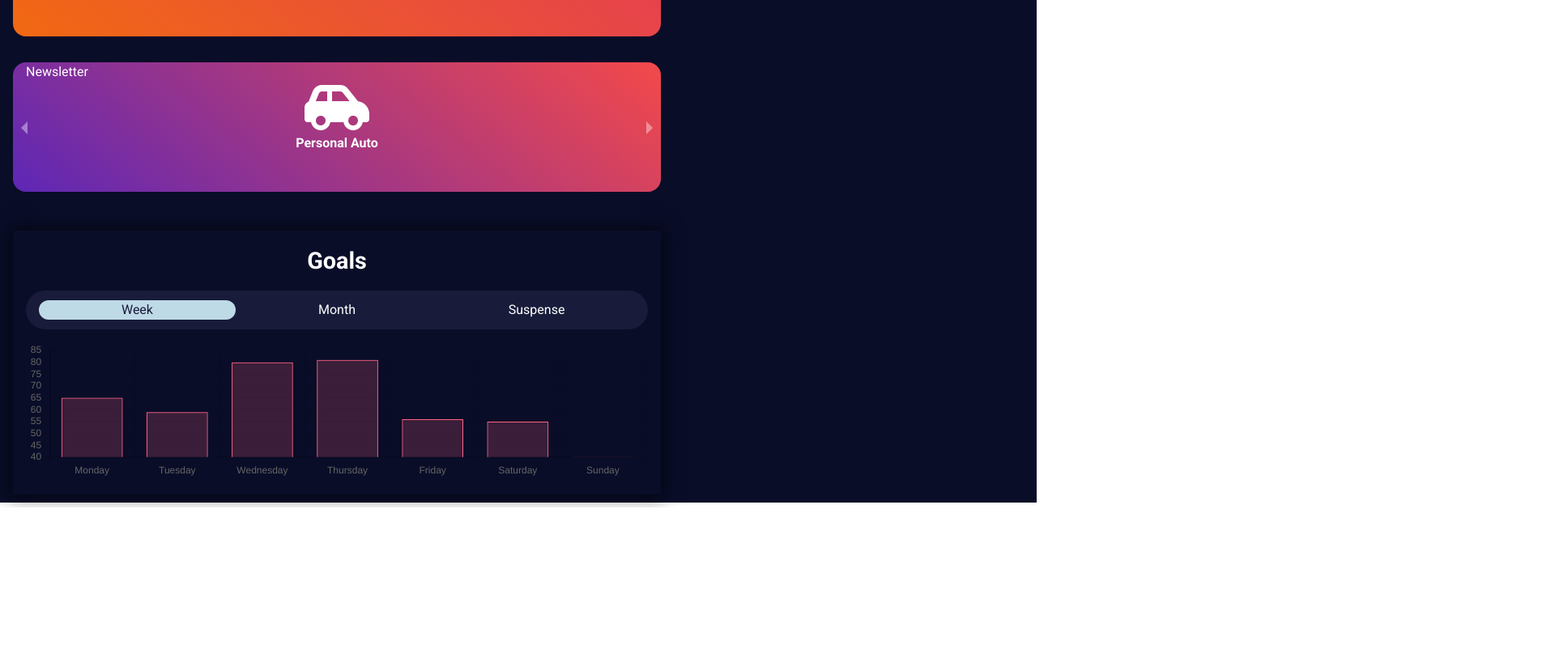
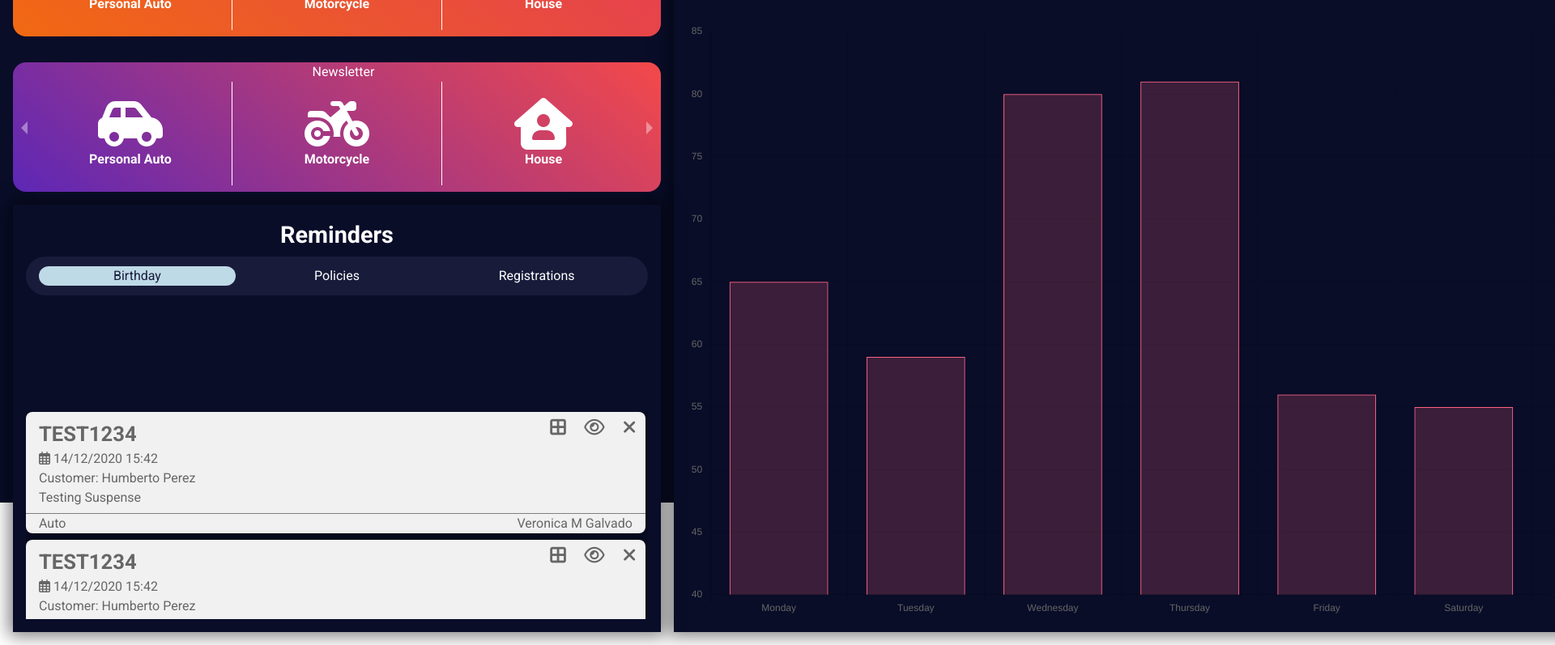
Before and after one commit to DLauracruz/policy, a React app: page / in a window 1280 px wide. Shown: the part 179-976 px from the top of the page at 81% size, 1920 px wide, since content can reach past the window. Before the commit the page ends 806 px from the top, so only its background shows below. Built offline with nearby package versions, Linux system fonts and the light colour scheme.

Commit message:
Te quiero mucho jesus

```diff
--- a/src/components/Birthday/Birthday.js
+++ b/src/components/Birthday/Birthday.js
@@ -1,9 +1,59 @@
-import React from "react";
+import React, { useState } from "react";
+
+import "./Birthday.scss";
 
 export const Birthday = () => {
+  const arr = [1, 2, 3, 4, 5, 6, 7, 8, 9, 0];
+  const [opcion, setOpcion] = useState(0);
+  console.log(arr);
+
   return (
-    <div>
-      <h1>Birthday</h1>
+    <div id="Birthday">
+      <h3>Reminders</h3>
+      <ul>
+        <li
+          className={opcion === 0 ? "selected" : ""}
+          onClick={() => setOpcion(0)}
+        >
+          Birthday
+        </li>
+        <li
+          className={opcion === 1 ? "selected" : ""}
+          onClick={() => setOpcion(1)}
+        >
+          Policies
+        </li>
+        <li
+          className={opcion === 2 ? "selected" : ""}
+          onClick={() => setOpcion(2)}
+        >
+          Registrations
+        </li>
+      </ul>
+
+      <div className="cards">
+        {arr.map(() => (
+          <div className="card">
+            <div className="info">
+              <h4>test1234</h4>
+              <span>
+                <i class="far fa-calendar-alt"></i> 14/12/2020 15:42
+              </span>
+              <span>Customer: Humberto Perez</span>
+              <label>Testing Suspense</label>
+            </div>
+            <div className="icons">
+              <i class="fas fa-border-all"></i>
+              <i class="far fa-eye"></i>
+              <i class="fas fa-times"></i>
+            </div>
+            <div className="footer">
+              <span>Auto</span>
+              <span>Veronica M Galvado</span>
+            </div>
+          </div>
+        ))}
+      </div>
     </div>
   );
 };
--- /dev/null
+++ b/src/components/Birthday/Birthday.scss
@@ -0,0 +1,99 @@
+@import "../../scss/colors";
+#Birthday {
+    display: grid;
+    grid-template-rows: 3em 1fr 16em;
+    background-color: $primary-color;
+    box-shadow: 0px 0px 20px 5px rgba(0, 0, 0, 0.5);
+    padding: 1em;
+    height: 100%;
+    h3 {
+        text-align: center;
+        font-size: 1.8rem;
+        margin-bottom: 0.5em;
+    }
+    ul {
+        display: flex;
+        flex-flow: row;
+        align-items: center;
+        justify-content: space-between;
+        width: 100%;
+        border-radius: 4em;
+        background-color: $secondary-color;
+        height: 3em;
+        padding: 0 1em;
+        margin-bottom: 1em;
+        li {
+            text-align: center;
+            width: 33%;
+            &:hover {
+                cursor: pointer;
+                transition-duration: 0.3s;
+                color: $ligth-color;
+            }
+        }
+        .selected {
+            background-color: $ligth-color;
+            color: $secondary-color;
+            border-radius: 2em;
+            transition-duration: 0.3s;
+        }
+    }
+    .cards {
+        display: flex;
+        flex-flow: column;
+        height: 100%;
+        overflow-y: scroll;
+        .card {
+            display: grid;
+            color: rgb(102, 102, 102);
+            grid-template-columns: 1fr 1fr;
+            grid-template-rows: 5fr 1fr;
+            grid-template-areas: "info icons" "footer footer";
+            background-color: rgb(241, 241, 241);
+            box-shadow: 0px 0px 10px 2px rgba(0, 0, 0, 0.5);
+            border-radius: 0.5em;
+            margin-bottom: 0.5em;
+            margin-right: 0.2em;
+            .info {
+                padding: 0.5em 0 0 1em;
+                h4 {
+                    font-size: 1.6rem;
+                    text-transform: uppercase;
+                }
+                span,
+                label {
+                    display: inline-block;
+                    width: 100%;
+                }
+            }
+            .icons {
+                display: flex;
+                justify-content: flex-end;
+                width: 100%;
+                margin-top: 0.5em;
+                i {
+                    font-size: 1.4rem;
+                    margin: 0 0.5em;
+                    &:hover {
+                        cursor: pointer;
+                        color: red;
+                        transition-duration: 0.3s;
+                    }
+                }
+            }
+            .footer {
+                grid-area: footer;
+                display: flex;
+                flex-flow: row;
+                align-items: center;
+                justify-content: space-between;
+                border-top: 1px solid gray;
+                width: 100%;
+                margin: 0 auto;
+                span {
+                    margin: 0 1em;
+                }
+            }
+        }
+    }
+}
--- a/src/components/Charts/Charts.js
+++ b/src/components/Charts/Charts.js
@@ -84,21 +84,21 @@ export const Charts = () => {
       {opcion === 0 || opcion === 2 ? (
         <Bar
           data={week}
-          width={100}
-          height={50}
           options={{
             maintainAspectRatio: false,
           }}
+          height={""}
+          width={""}
           legend={{ labels: false }}
         />
       ) : (
         <Bar
           data={month}
-          width={100}
-          height={50}
           options={{
             maintainAspectRatio: false,
           }}
+          height={""}
+          width={""}
           legend={{ labels: false }}
         />
       )}
--- a/src/components/Charts/Charts.scss
+++ b/src/components/Charts/Charts.scss
@@ -1,9 +1,11 @@
 @import "../../scss/colors";
 #Charts {
+    display: grid;
+    grid-template-rows: 3em 5em 1fr;
     background-color: $primary-color;
     box-shadow: 0px 0px 20px 5px rgba(0, 0, 0, 0.5);
-    margin-top: 2em;
     padding: 1em;
+    height: 100%;
     h3 {
         text-align: center;
         font-size: 1.8rem;
@@ -36,4 +38,7 @@
             transition-duration: 0.3s;
         }
     }
+    .chartjs-render-monitor {
+        height: 100% !important;
+    }
 }
--- a/src/components/Dashboard/Dashboard.scss
+++ b/src/components/Dashboard/Dashboard.scss
@@ -7,10 +7,11 @@
     gap: 1em;
     padding: 1em;
     width: 100vw;
+    height: 100%;
     @include md {
         grid-template-rows: 22em 1fr;
         grid-template-columns: 50em 1fr;
-        grid-template-areas: "promotions birthday" "charts birthday";
+        grid-template-areas: "promotions charts" "birthday charts";
     }
     .Promotions {
         grid-area: promotions;
--- a/src/components/Promotions/Promotions.js
+++ b/src/components/Promotions/Promotions.js
@@ -18,23 +18,53 @@ export const Promotions = () => {
         >
           <div className="card">
             <span>Services</span>
+            <div className="icons">
               <div className="info">
                 <i className="fas fa-car-side"></i>
                 Personal Auto
               </div>
-          </div>
-          <div className="card">
-            <span>Services</span>
               <div className="info">
                 <i className="fas fa-motorcycle"></i>
                 Motorcycle
               </div>
+              <div className="info">
+                <i className="fas fa-house-user"></i>
+                House
+              </div>
+            </div>
           </div>
           <div className="card">
             <span>Services</span>
+            <div className="icons">
+              <div className="info">
+                <i className="fas fa-car-side"></i>
+                Personal Auto
+              </div>
+              <div className="info">
+                <i className="fas fa-motorcycle"></i>
+                Motorcycle
+              </div>
               <div className="info">
                 <i className="fas fa-house-user"></i>
                 House
+              </div>
+            </div>
+          </div>
+          <div className="card">
+            <span>Services</span>
+            <div className="icons">
+              <div className="info">
+                <i className="fas fa-car-side"></i>
+                Personal Auto
+              </div>
+              <div className="info">
+                <i className="fas fa-motorcycle"></i>
+                Motorcycle
+              </div>
+              <div className="info">
+                <i className="fas fa-house-user"></i>
+                House
+              </div>
             </div>
           </div>
         </Carousel>
@@ -50,23 +80,53 @@ export const Promotions = () => {
         >
           <div className="card2">
             <span>Newsletter</span>
+            <div className="icons">
               <div className="info">
                 <i className="fas fa-car-side"></i>
                 Personal Auto
               </div>
-          </div>
-          <div className="card2">
-            <span>Newsletter</span>
               <div className="info">
                 <i className="fas fa-motorcycle"></i>
                 Motorcycle
               </div>
+              <div className="info">
+                <i className="fas fa-house-user"></i>
+                House
+              </div>
+            </div>
+          </div>
+          <div className="card2">
+            <span>Newsletter</span>
+            <div className="icons">
+              <div className="info">
+                <i className="fas fa-car-side"></i>
+                Personal Auto
+              </div>
+              <div className="info">
+                <i className="fas fa-motorcycle"></i>
+                Motorcycle
+              </div>
+              <div className="info">
+                <i className="fas fa-house-user"></i>
+                House
+              </div>
+            </div>
           </div>
           <div className="card2">
             <span>Newletter</span>
+            <div className="icons">
+              <div className="info">
+                <i className="fas fa-car-side"></i>
+                Personal Auto
+              </div>
+              <div className="info">
+                <i className="fas fa-motorcycle"></i>
+                Motorcycle
+              </div>
               <div className="info">
                 <i className="fas fa-house-user"></i>
                 House
+              </div>
             </div>
           </div>
         </Carousel>
--- a/src/components/Promotions/Promotions.scss
+++ b/src/components/Promotions/Promotions.scss
@@ -12,6 +12,7 @@
     .card2 {
         display: flex;
         flex-flow: column;
+        align-items: center;
         width: 100%;
         height: 10em;
         @include gradient(rgb(241, 105, 18), rgba(228, 60, 86, 1), 40);
@@ -19,11 +20,17 @@
             text-align: left;
             margin-left: 1em;
         }
+        .icons {
+            width: 95%;
+            height: 8em;
+            display: flex;
+            flex-flow: row;
+            justify-content: space-between;
             .info {
                 display: flex;
                 flex-flow: column;
                 justify-content: center;
-            width: 100%;
+                width: 33%;
                 cursor: pointer;
                 font-weight: 700;
                 color: $primary-txt-color;
@@ -32,6 +39,13 @@
                     font-size: 4rem;
                 }
             }
+            .info:first-child {
+                border-right: 1px solid white;
+            }
+            .info:last-child {
+                border-left: 1px solid white;
+            }
+        }
     }
     .card2 {
         @include gradient($quinary-color, $senary-color, 40);
```
Lines whose indentation alone changed are shown as unchanged.
